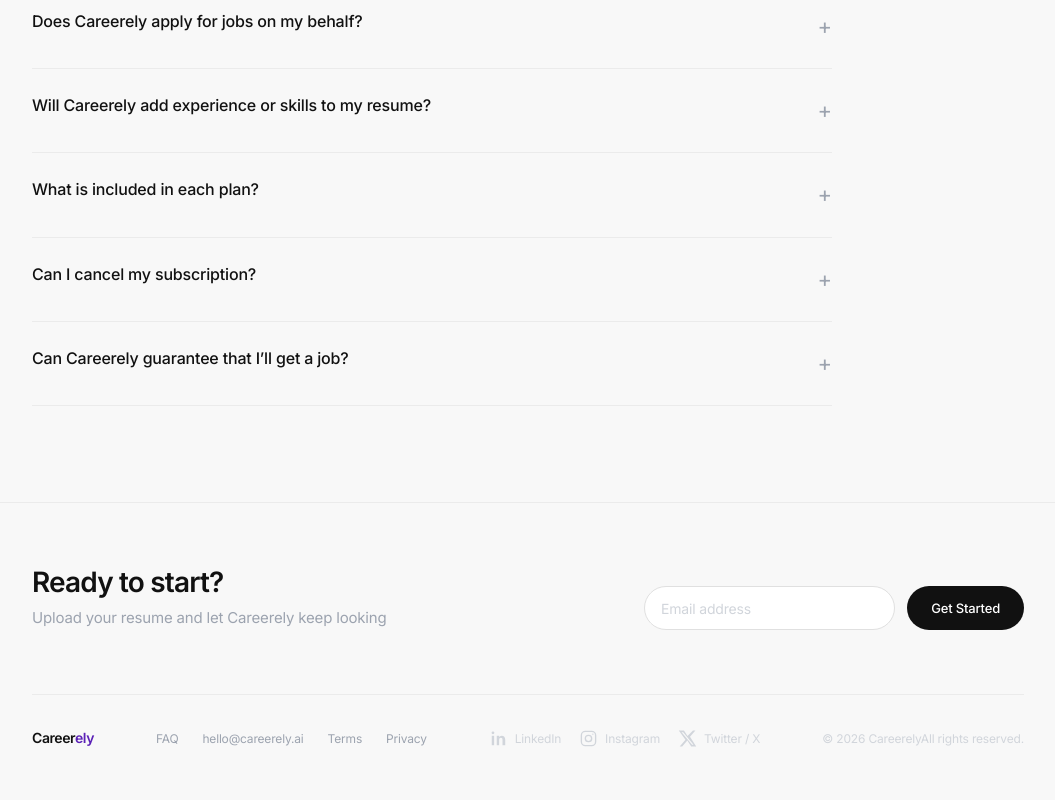
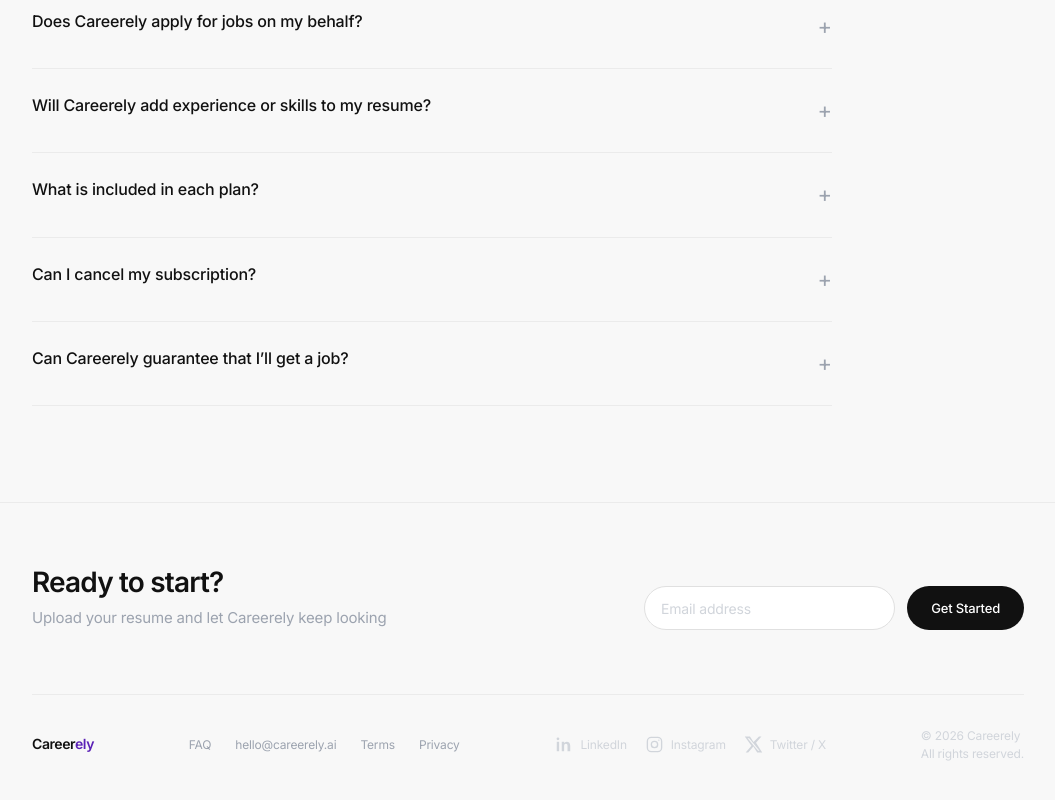
Before and after one commit to lisafiskum-png/Careerely, a Next.js app: page / in a window 1280 px wide. Shown: the part 4836-5636 px from the top of the page, without its empty margins (112-1167 px from the left). Built offline with nearby package versions, Linux system fonts and the light colour scheme; no server answers.

Commit message:
Add full copyright notice to footers

```diff
--- a/app/landing.module.css
+++ b/app/landing.module.css
@@ -251,7 +251,7 @@
 .footLinks { display: flex; align-items: center; gap: 24px; }
 .footLinks a { font-size: 12px; color: var(--mut); transition: color 0.3s; }
 .footLinks a:hover { color: var(--fg); }
-.footCopy { font-size: 12px; color: var(--faint); }
+.footCopy { display: flex; flex-direction: column; font-size: 12px; line-height: 1.45; color: var(--faint); }
 .footBottom { flex-wrap: wrap; gap: 24px; }
 .socialLinks { display: flex; flex-wrap: wrap; gap: 18px; align-items: center; }
 .socialLinks a, .socialPending { display: inline-flex; gap: 7px; align-items: center; font-size: 12px; color: var(--mut); }
```
